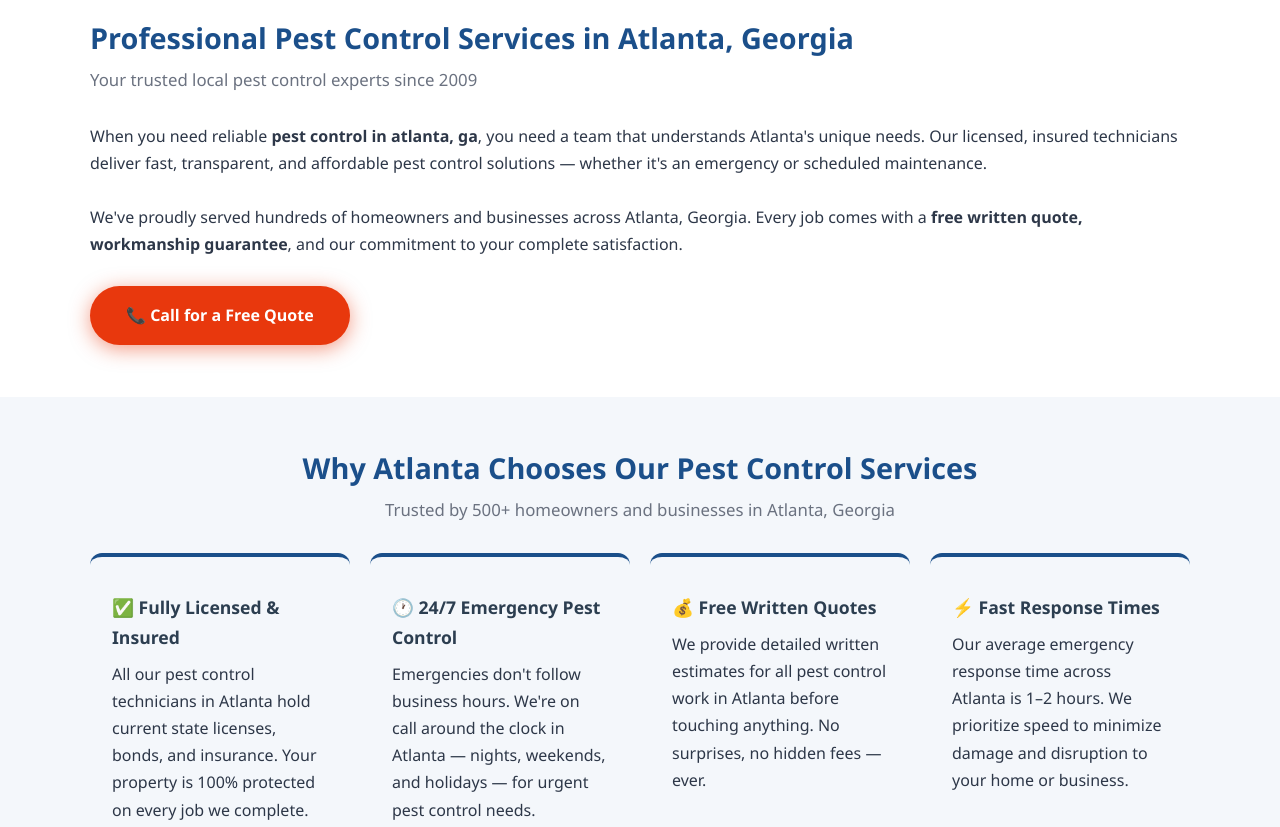
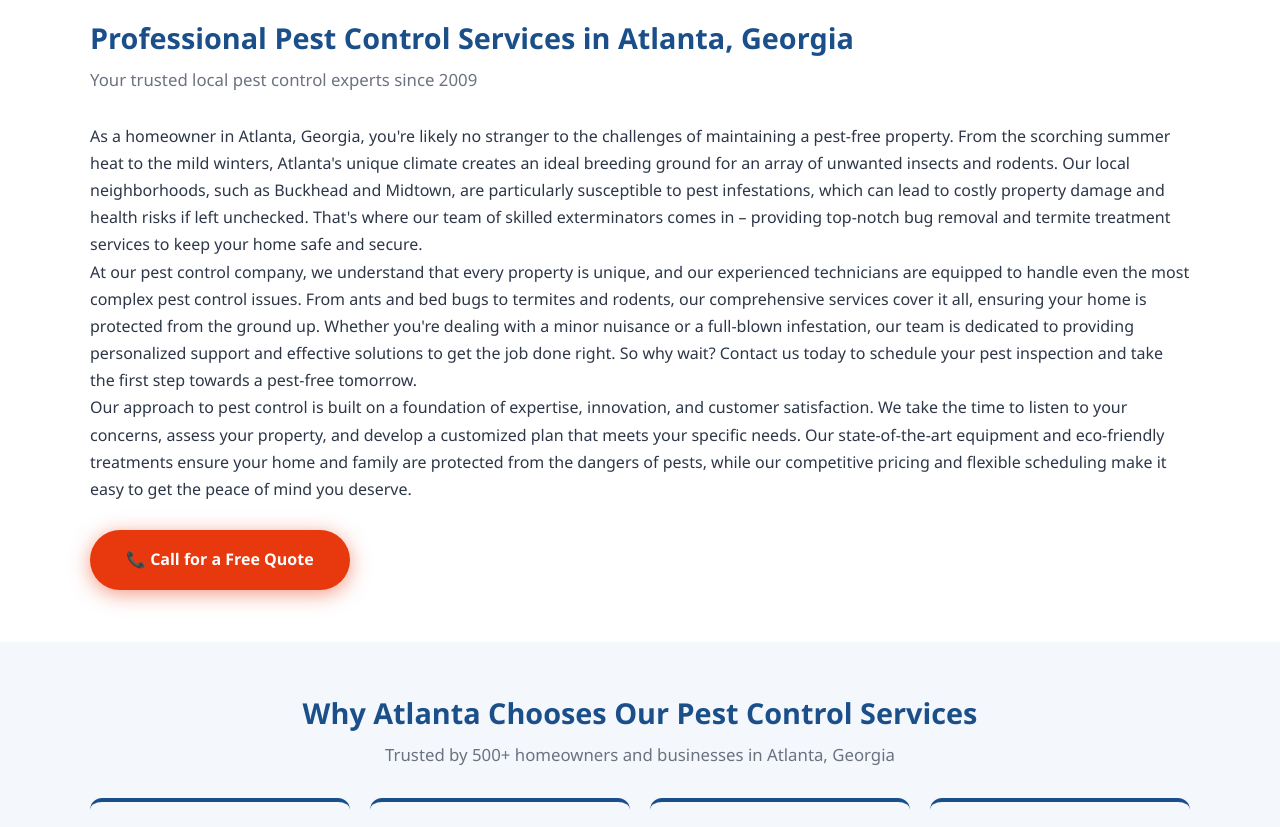
Before and after one commit to leadsmartaffiliate/pest-control-service-atlanta-ga, a plain HTML site: page index.html in a window 1280 px wide. Shown: the part 580-1407 px from the top of the page. Drawn offline with Linux system fonts and the light colour scheme.

Commit message:
Update index.html

```diff
--- a/index.html
+++ b/index.html
@@ -190,7 +190,9 @@ footer{background:var(--dark);color:#c9d1e0;padding:40px 20px 20px}
   <div class="section-inner">
     <h2 id="intro-heading">Professional Pest Control Services in Atlanta, Georgia</h2>
     <p class="section-sub">Your trusted local pest control experts since 2009</p>
-    <p>When you need reliable <strong>pest control in atlanta, ga</strong>, you need a team that understands Atlanta's unique needs. Our licensed, insured technicians deliver fast, transparent, and affordable pest control solutions — whether it's an emergency or scheduled maintenance.</p><br><p>We've proudly served hundreds of homeowners and businesses across Atlanta, Georgia. Every job comes with a <strong>free written quote, workmanship guarantee</strong>, and our commitment to your complete satisfaction.</p>
+    <p>As a homeowner in Atlanta, Georgia, you're likely no stranger to the challenges of maintaining a pest-free property. From the scorching summer heat to the mild winters, Atlanta's unique climate creates an ideal breeding ground for an array of unwanted insects and rodents. Our local neighborhoods, such as Buckhead and Midtown, are particularly susceptible to pest infestations, which can lead to costly property damage and health risks if left unchecked. That's where our team of skilled exterminators comes in – providing top-notch bug removal and termite treatment services to keep your home safe and secure.</p>
+<p>At our pest control company, we understand that every property is unique, and our experienced technicians are equipped to handle even the most complex pest control issues. From ants and bed bugs to termites and rodents, our comprehensive services cover it all, ensuring your home is protected from the ground up. Whether you're dealing with a minor nuisance or a full-blown infestation, our team is dedicated to providing personalized support and effective solutions to get the job done right. So why wait? Contact us today to schedule your pest inspection and take the first step towards a pest-free tomorrow.</p>
+<p>Our approach to pest control is built on a foundation of expertise, innovation, and customer satisfaction. We take the time to listen to your concerns, assess your property, and develop a customized plan that meets your specific needs. Our state-of-the-art equipment and eco-friendly treatments ensure your home and family are protected from the dangers of pests, while our competitive pricing and flexible scheduling make it easy to get the peace of mind you deserve.</p>
     <br>
     <a href="tel:PHONE_NUMBER" class="btn-call" style="font-size:1em"
        aria-label="Call for free Pest Control quote in Atlanta">📞 Call for a Free Quote</a>
@@ -359,7 +361,8 @@ footer{background:var(--dark);color:#c9d1e0;padding:40px 20px 20px}
   <div class="section-inner">
     <h2 id="areas-heading">Pest Control Service Areas in Atlanta, Georgia</h2>
     <p class="section-sub">We cover all neighborhoods and surrounding communities</p>
-
+    <p>Atlanta's reputation as a vibrant, cosmopolitan city belies its underlying challenges when it comes to pest control. The city's mild winters and scorching summers create an ideal breeding ground for termites, ants, and other pests, which can lead to costly property damage if left unchecked. The city's old infrastructure and historic buildings, such as those found in the Inman Park neighborhood, can be particularly vulnerable to pest infestations, making regular inspections and maintenance a must.</p>
+<p>For homeowners in Atlanta, it's essential to work with a pest control company that understands the unique challenges of the local climate and geography. Our team has extensive experience working with Atlanta residents, from the upscale lofts in the Castleberry Hill neighborhood to the cozy bungalows in the historic Virginia-Highland neighborhood. We know that every property is different, and our customized approach to pest control takes into account the specific needs and concerns of each homeowner.</p>
     <div class="area-grid" role="list" aria-label="Atlanta service areas">
       <a class="area-tag" role="listitem" href="/pest-control-service-downtown/" aria-label="Pest Control in Downtown, GA">Downtown</a>
       <a class="area-tag" role="listitem" href="/pest-control-service-midtown/" aria-label="Pest Control in Midtown, GA">Midtown</a>
```
